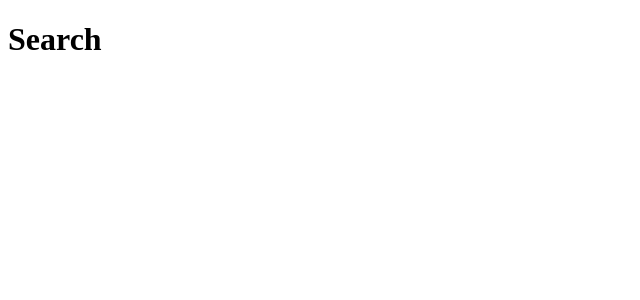
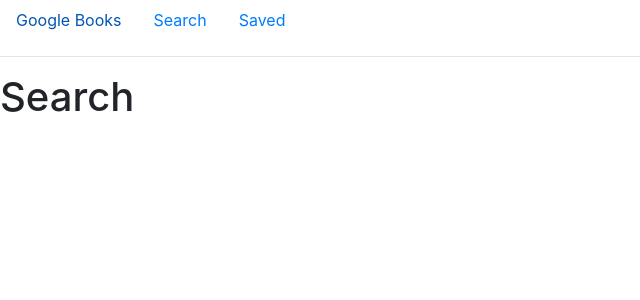
Before and after one commit to bhamann-collab/Google-Books-Search, a React (Create React App) app in the folder client/: page / in a window 1280 px wide. Shown: the top 300 px of the page, without its empty margins (0-640 px from the left). Built offline with nearby package versions, Linux system fonts and the light colour scheme.

Commit message:
Navbar is now appearing

```diff
--- a/client/package.json
+++ b/client/package.json
@@ -6,10 +6,12 @@
     "@testing-library/jest-dom": "^4.2.4",
     "@testing-library/react": "^9.3.2",
     "@testing-library/user-event": "^7.1.2",
+    "bootstrap": "^4.5.0",
     "react": "^16.13.1",
     "react-dom": "^16.13.1",
     "react-router-dom": "^5.2.0",
-    "react-scripts": "3.4.1"
+    "react-scripts": "3.4.1",
+    "reactstrap": "^8.5.1"
   },
   "scripts": {
     "start": "react-scripts start",
--- a/client/src/App.js
+++ b/client/src/App.js
@@ -4,9 +4,11 @@ import { BrowserRouter as Router, Route } from 'react-router-dom'
 
 import Search from './components/Search/Search';
 import Saved from './components/Saved/Saved';
+import BookNav from './components/BookNav/BookNav';
 
 const App = () => (
     <Router>
+        <BookNav />
         <Route path='/' exact component={Search} />
         <Route path='/Saved' component={Saved} />
     </Router>
--- /dev/null
+++ b/client/src/components/BookNav/BookNav.js
@@ -0,0 +1,15 @@
+import React from 'react'
+import { Nav, NavItem, NavLink } from 'reactstrap';
+
+const BookNav = () => {
+    return (
+        <div>
+            <Nav>
+                <NavLink href="#">Google Books</NavLink> <NavLink href="#">Search</NavLink> <NavLink href="#">Saved</NavLink>
+            </Nav>
+            <hr />
+        </div>
+    )
+}
+
+export default BookNav
--- a/client/src/index.js
+++ b/client/src/index.js
@@ -1,5 +1,6 @@
-import React from 'react'
-import ReactDOM from 'react-dom'
+import React from 'react';
+import ReactDOM from 'react-dom';
+import 'bootstrap/dist/css/bootstrap.css';
 
 import App from './App'
 
```
Also changed, not shown: 1 other file (tests, documents, lock files or other folders).
